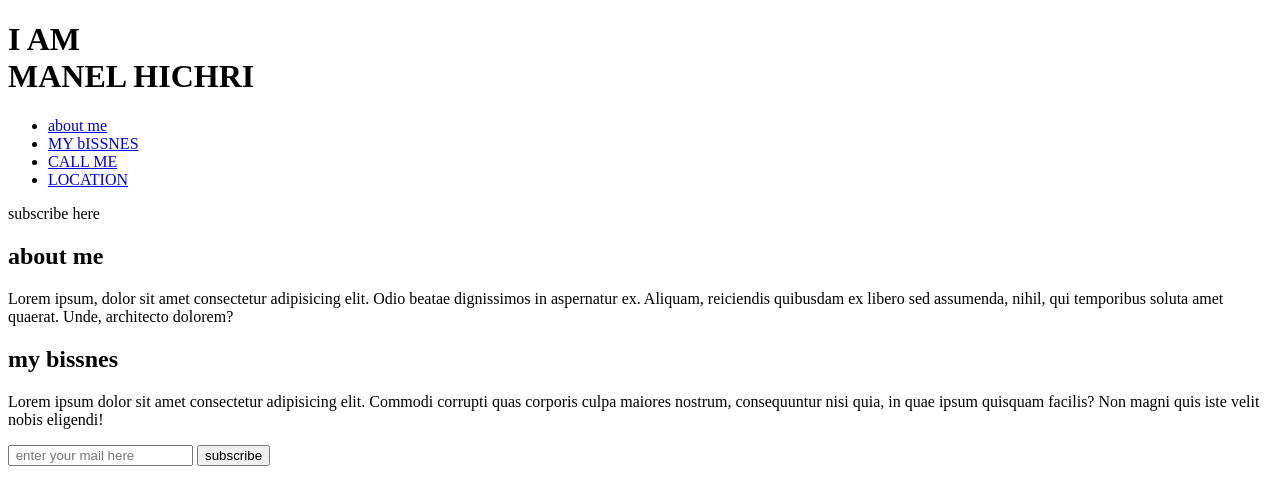
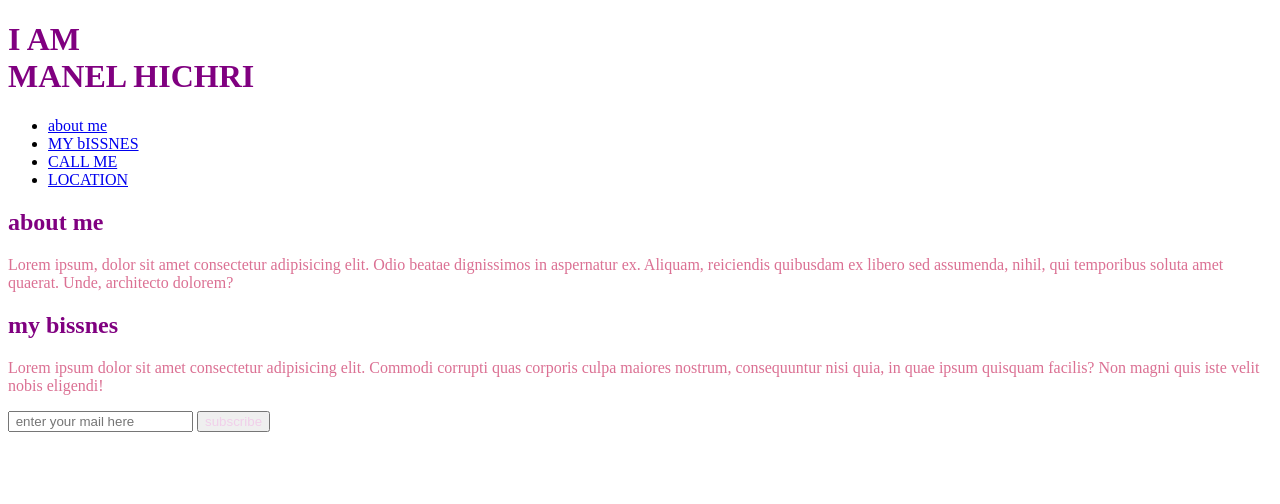
Before and after one commit to manel-hichri/cheekpoints, a plain HTML site: page index.html in a window 1280 px wide. Drawn offline with Linux system fonts and the light colour scheme.

Commit message:
added css

```diff
--- /dev/null
+++ b/index.css
@@ -0,0 +1,18 @@
+h1 {color: purple;
+}
+
+
+
+/*p{ color: blue;
+
+}
+*/
+
+ p {color:palevioletred;
+
+}
+button{color: rgba(255, 0, 204, 0.134);
+
+}
+button:hover {color: rgb(255, 0, 234);
+}
--- a/index.html
+++ b/index.html
@@ -2,15 +2,18 @@
 <html>
 <head>
     <title> manel web</title>
-<meta charset="uft-8>
-<meta name"description" content="hello world">
+<meta charset="uft-8"/>
+
+<link rel="stylesheet" href="index.css">
 
 </head>
 <body>
     <header>
     <div class="container">
         <div id="brand">
-    <H1 class="heading">I AM <br> MANEL HICHRI</H1>
+    <h1 class="heading">I AM <br> MANEL HICHRI</h1>
+    </div>
+
     </div>
 
 
@@ -23,23 +26,24 @@
     </ul>
 </nav>
 
-<section id="newsletter"
+</header>
 
-    <h1> subscribe here</h1>
+<section id="newsletter">
+
+
     <form action="">
         <h1> about me</h1>
-        <p>Lorem ipsum, dolor sit amet consectetur adipisicing elit. Odio beatae dignissimos in aspernatur ex. Aliquam, reiciendis quibusdam ex libero sed assumenda, nihil, qui temporibus soluta amet quaerat. Unde, architecto dolorem?</p>
+        <p >Lorem ipsum, dolor sit amet consectetur adipisicing elit. Odio beatae dignissimos in aspernatur ex. Aliquam, reiciendis quibusdam ex libero sed assumenda, nihil, qui temporibus soluta amet quaerat. Unde, architecto dolorem?</p>
         <h1> my bissnes </h1>
         <p>Lorem ipsum dolor sit amet consectetur adipisicing elit. Commodi corrupti quas corporis culpa maiores nostrum, consequuntur nisi quia, in quae ipsum quisquam facilis? Non magni quis iste velit nobis eligendi!</p>
         <input type="email"placeholder=" enter your mail here">
         <button type="submit"class ="button">subscribe</button>
+
         </form>
 
-</div>
+
 </section>
 
     </body>
-    <script>
 
-    </script>
     </html>
```
